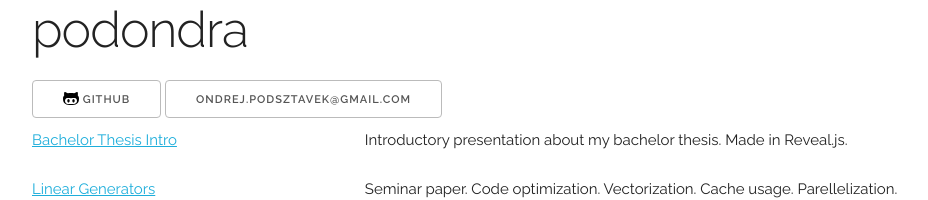
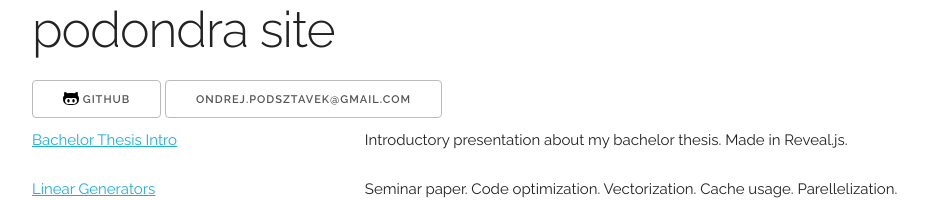
Before and after one commit to podondra/podondra.github.io, a Jekyll site: the page built from index.html, in a window 1280 px wide. Shown: the top 200 px of the page, without its empty margins (128-1056 px from the left). Built offline with Jekyll 4.4.1, drawn with Linux system fonts in a browser that asks for light colours; nearby versions of some CDN libraries.

Commit message:
Change page title

```diff
--- a/_includes/header.html
+++ b/_includes/header.html
@@ -1,7 +1,7 @@
 <!-- columns should be the immediate child of a .row -->
 <div class="row">
     <div class="twelve columns">
-        <h1>podondra</h1>
+        <h1>podondra site</h1>
     </div>
 </div>
 
```
